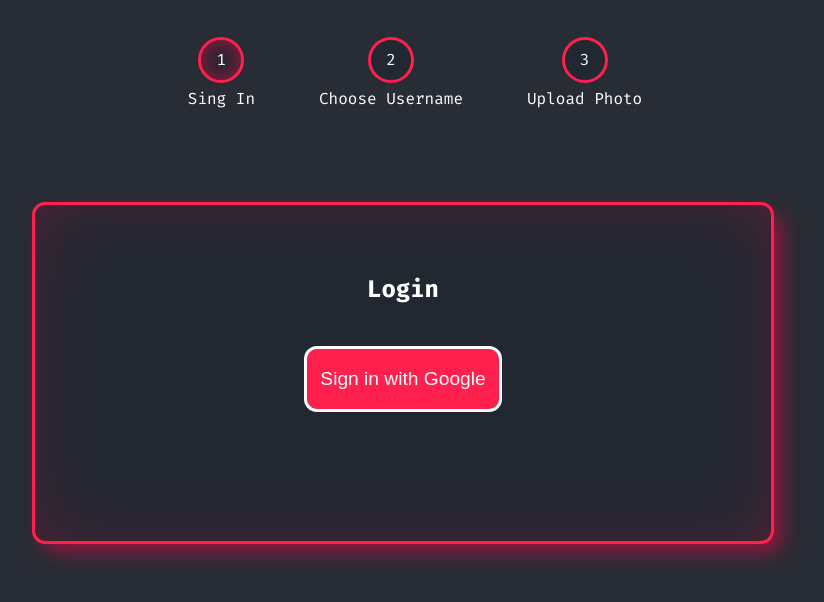
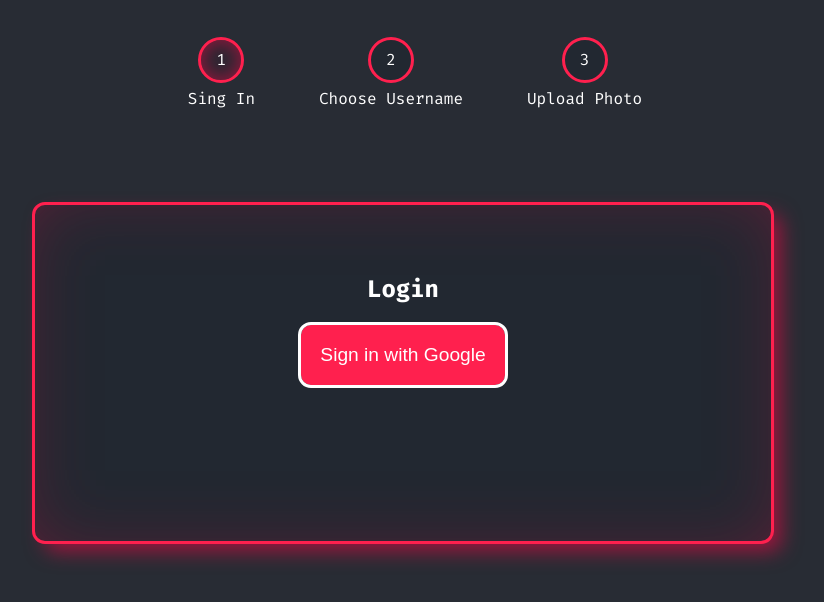
Before and after one commit to s0ru/svelte-linktree-clone, a SvelteKit app: page /login in a window 1280 px wide. Shown: the top 602 px of the page, without its empty margins (245-1069 px from the left). Built offline with nearby package versions, Linux system fonts and the light colour scheme; no server answers.

Commit message:
extract button style to its own component

```diff
--- /dev/null
+++ b/src/lib/components/NeonButton.svelte
@@ -0,0 +1,30 @@
+<script>
+    /**
+   * @type {function}
+   */
+     export let click;
+</script>
+
+<button on:click={click()}><slot/></button>
+
+<style>
+    button{
+        font-size: 1.2em;
+        padding: 1em;
+        min-width: 15vw;
+        width: fit-content;
+        max-width: 30vw;
+        height: 7.5vh;
+        color: white;
+        background-color: var(--detail-color);
+        border-radius: 10px;
+        border: none;
+        outline-style: solid;
+        outline-width: medium;
+        outline-color: white;
+    }
+
+    button:active{
+        background-color: var(--accent-color);
+    }
+</style>
--- a/src/routes/login/+page.svelte
+++ b/src/routes/login/+page.svelte
@@ -1,4 +1,5 @@
 <script>
+    import NeonButton from "$lib/components/NeonButton.svelte";
     import { auth, user } from "$lib/firebase"
     import { GoogleAuthProvider, signInWithPopup, signOut } from 'firebase/auth'
 
@@ -14,30 +15,12 @@
 {#if $user}
 <h2 class="welcome-msg">Welcome, <span>{$user.displayName}</span></h2>
 <p class="logged-in-msg">You are logged in</p>
-<button class="login-btn" on:click={() => signOut(auth)}>Log Out</button>
+<NeonButton click={() => signOut(auth)}>Log Out</NeonButton>
 {:else}
-<button class="login-btn" on:click={signInWithGoogle}>Sign in with Google</button>
+<NeonButton click={signInWithGoogle}>Sign in with Google</NeonButton>
 {/if}
 
 <style>
-    .login-btn{
-        font-size: 1.2em;
-        margin-top: 3vh;
-        width: 15vw;
-        height: 7.5vh;
-        color: white;
-        background-color: var(--detail-color);
-        border-radius: 10px;
-        border: none;
-        outline-style: solid;
-        outline-width: medium;
-        outline-color: white;
-    }
-
-    .login-btn:active{
-        background-color: var(--accent-color);
-    }
-
     .welcome-msg > span{
         color: var(--detail-color);
     }
--- a/src/routes/login/username/+page.svelte
+++ b/src/routes/login/username/+page.svelte
@@ -1,5 +1,6 @@
 <script>
     import AuthCheck from '$lib/components/AuthCheck.svelte'
+    import NeonButton from '$lib/components/NeonButton.svelte';
     import { db, user } from '$lib/firebase'
     import { doc, getDoc, writeBatch } from 'firebase/firestore'
 
@@ -34,7 +35,7 @@
     <h2>Username</h2>
     <form on:submit|preventDefault={saveUsername}>
         <input type="text" placeholder="U s e r n a m e" bind:value={username} on:input={checkAvailable}/>
-        <button>Confirm @{username}</button>
+        <NeonButton click={() => {}}>Confirm @{username}</NeonButton>
     </form>
     <p>{username} is {#if !isAvailable}<span class="red">not</span>{/if} <span class={isAvailable ? 'green': 'red'}>available</span>.</p>
 </AuthCheck>
@@ -78,19 +79,4 @@
         color: #FF3131;
         text-shadow: 1px -1px 5px #FF3131;
     }
-
-    button{
-        font-size: 1.2em;
-        padding: 1em;
-        width: fit-content;
-        max-width: 30vw;
-        height: 7.5vh;
-        color: white;
-        background-color: var(--detail-color);
-        border-radius: 10px;
-        border: none;
-        outline-style: solid;
-        outline-width: medium;
-        outline-color: white;
-    }
 </style>
```
